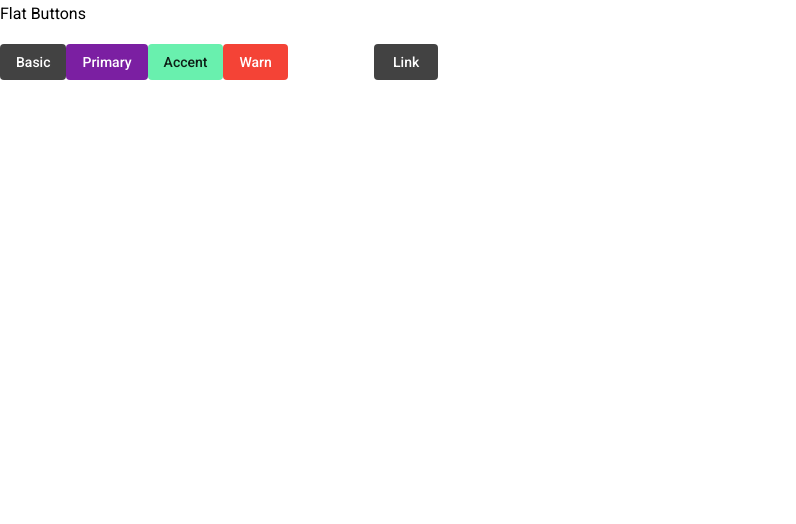
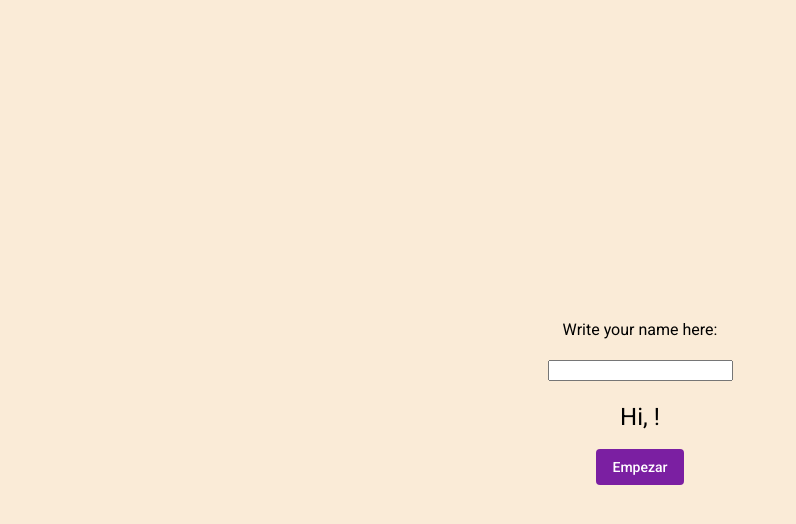
Before and after one commit to victorgallegosc/fatiApp, an Angular app: page / in a window 1280 px wide. Shown: the top 524 px of the page, without its empty margins (0-796 px from the left). Built offline with nearby package versions, Linux system fonts and the light colour scheme.

Commit message:
added first functions to init component and styles

```diff
--- a/src/app/init/init.component.css
+++ b/src/app/init/init.component.css
@@ -0,0 +1,24 @@
+/* Container */
+.container {
+    display: flex;
+    flex-direction: column;
+    align-items: center;
+    justify-content: center;
+
+    background-color: antiquewhite;
+    height: 100%;
+    width: 100%;
+}
+
+/* ------- */
+
+.input-name {
+    text-align: center;
+    margin-bottom: 20px;
+}
+
+.centered-div {
+    align-items: center;
+    display: flex;
+    flex-direction: column;
+}
--- a/src/app/init/init.component.html
+++ b/src/app/init/init.component.html
@@ -1,9 +1,14 @@
-<h3>Flat Buttons</h3>
-<div class="example-button-row">
-  <button mat-flat-button>Basic</button>
-  <button mat-flat-button color="primary">Primary</button>
-  <button mat-flat-button color="accent">Accent</button>
-  <button mat-flat-button color="warn">Warn</button>
-  <button mat-flat-button disabled>Disabled</button>
-  <a mat-flat-button routerLink=".">Link</a>
+<div class="container">
+    <div class="input-name">
+        <h3>Write your name here:</h3>
+        <input matInput type="text" [(ngModel)]="this.name" />
+    </div>
+
+    <div class="centered-div">
+        <h1>Hi, {{ this.name }}! </h1>
+        <button mat-flat-button
+            color="primary">
+            Empezar
+        </button>
+    </div>
 </div>
--- a/src/app/init/init.component.ts
+++ b/src/app/init/init.component.ts
@@ -7,10 +7,16 @@ import { Component, OnInit } from '@angular/core';
 })
 export class InitComponent implements OnInit {
 
+  name: string = '';
+
   constructor() { }
 
   ngOnInit(): void {
 
   }
 
+  changeName() {
+
+  }
+
 }
--- a/src/styles.css
+++ b/src/styles.css
@@ -1,4 +1,4 @@
-/* You can add global styles to this file, and also import other style files */
+@import '~@angular/material/prebuilt-themes/purple-green.css';
 
 html, body { height: 100%; }
 body { margin: 0; font-family: Roboto, "Helvetica Neue", sans-serif; }
```
Also changed, not shown: src/app/app.module.ts (+6 -2 lines).
